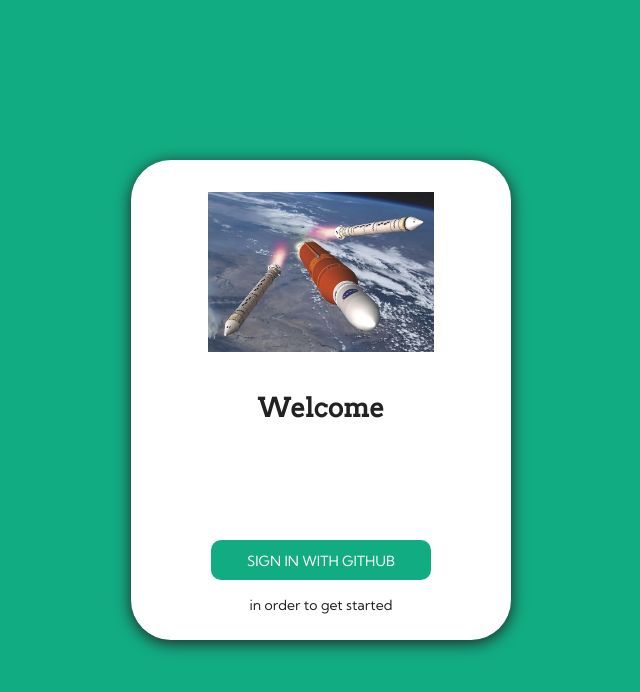
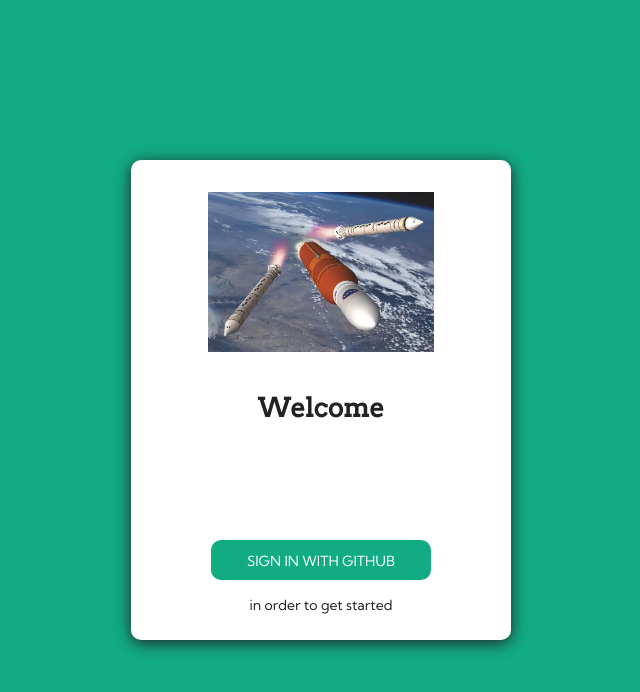
Before and after one commit to rodell1983/cse341-lesson5, a website: page static/index.html in a window 1280 px wide. Shown: the whole page, without its empty margins (319-959 px from the left). Drawn offline with nearby package versions, Linux system fonts and the light colour scheme.

Commit message:
change border rad

```diff
--- a/static/style.css
+++ b/static/style.css
@@ -13,7 +13,7 @@ body {
     background: white;
     width: 380px;
     height: 480px;
-    border-radius: 40px;
+    border-radius: 10px;
     text-align: center;
     display: flex;
     flex-direction: column;
```
